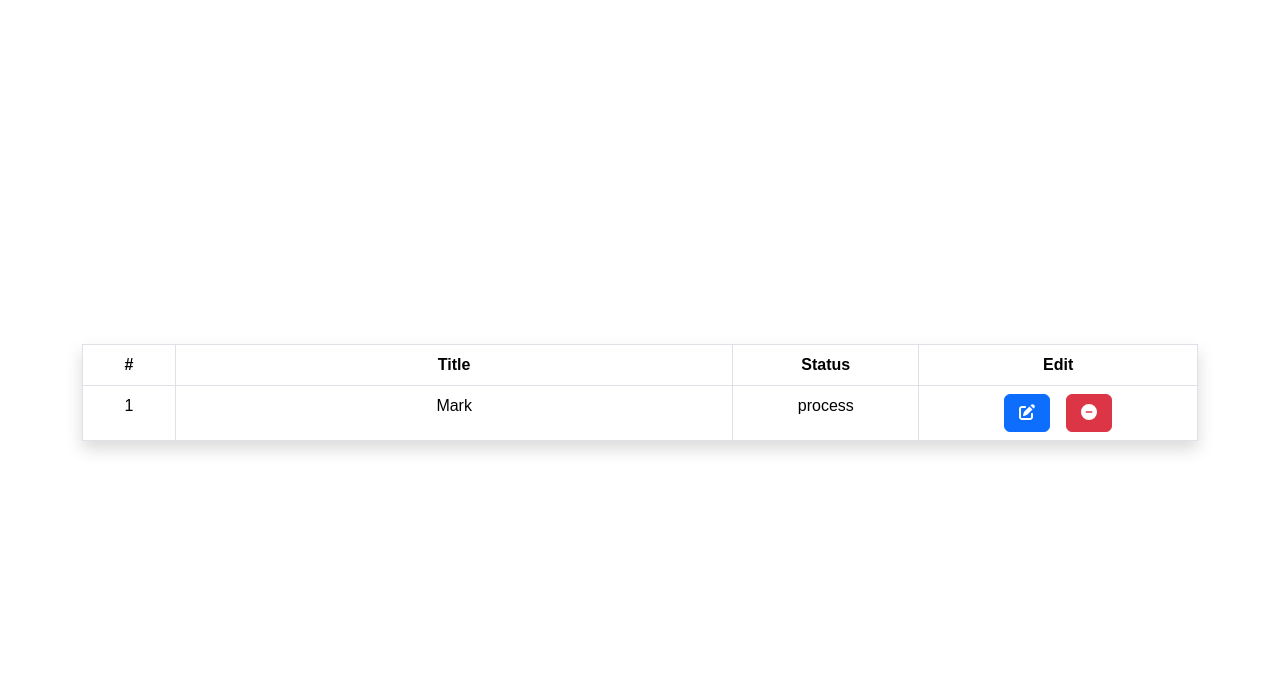
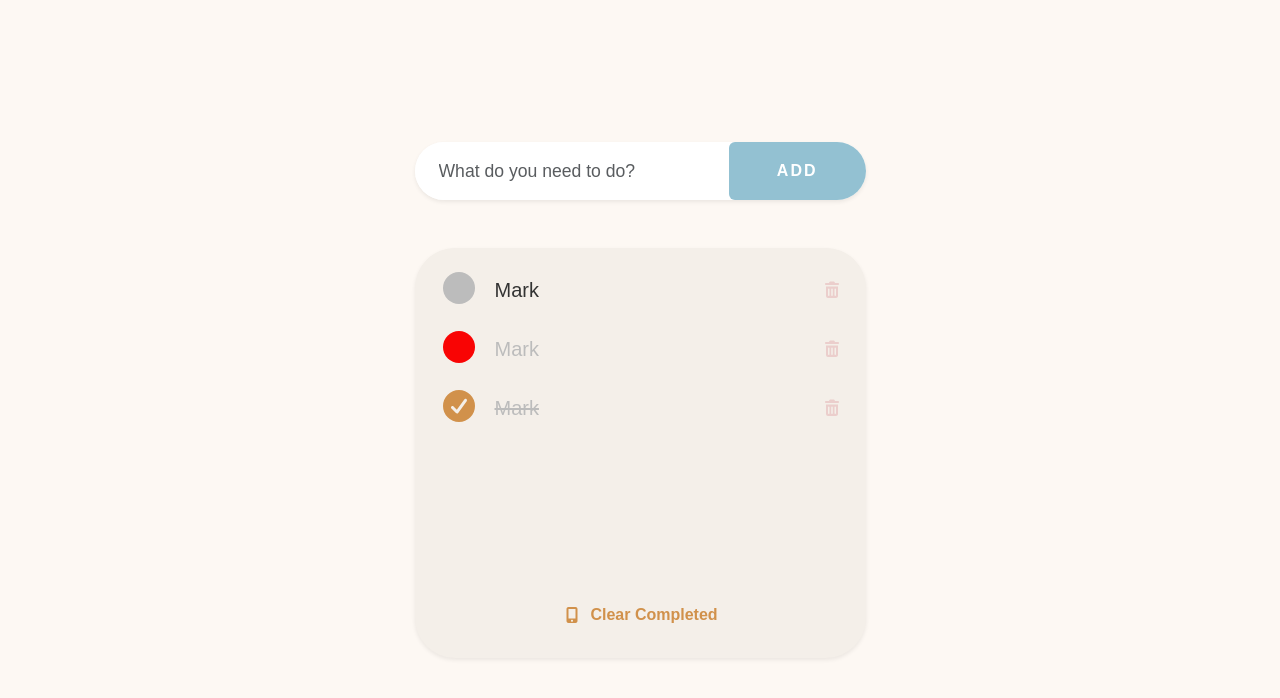
Before and after one commit to chibaobao123/ToDoList_Frontend_NextJs, a Next.js app: page / in a window 1280 px wide. Shown: the top 698 px of the page. Built offline with nearby package versions, Linux system fonts and the light colour scheme.

Commit message:
Create new Interface for Todolist

```diff
--- a/app/components/modal.tsx
+++ b/app/components/modal.tsx
@@ -4,16 +4,13 @@ import Button from "react-bootstrap/Button";
 import Modal from "react-bootstrap/Modal";
 import Form from "react-bootstrap/Form";
 import Alert from "react-bootstrap/Alert";
+import Dropdown from "react-bootstrap/Dropdown";
+import DropdownButton from "react-bootstrap/DropdownButton";
 
-export default function Modals({
-  showModal,
-  editTitle,
-  handleClose,
-}: {
-  showModal: boolean;
-  editTitle: string;
-  handleClose: () => void;
-}) {
+import { IModalProps } from "./todo";
+
+export default function Modals(props: IModalProps) {
+  const { todo, showModal, editTitle, handleClose } = props;
   return (
     <Modal show={showModal} onHide={handleClose}>
       <Modal.Header closeButton>
@@ -28,7 +25,13 @@ export default function Modals({
           <Form>
             <Form.Group className="mb-3" controlId="exampleForm.ControlInput1">
               <Form.Label>Title</Form.Label>
-              <Form.Control type="text" placeholder="ABCD......" />
+              <Form.Control type="text" defaultValue={todo.title} />
+              <Form.Label>Status</Form.Label>
+              <Form.Select defaultValue={todo.status}>
+                <option value="0">Processing</option>
+                <option value="1">Completed</option>
+                <option value="2">Cancel</option>
+              </Form.Select>
             </Form.Group>
           </Form>
         ) : (
--- a/app/components/todo.tsx
+++ b/app/components/todo.tsx
@@ -3,10 +3,29 @@ import { useState } from "react";
 import Modals from "./modal";
 
 import { FontAwesomeIcon } from "@fortawesome/react-fontawesome";
+
+import { Button, Card } from "react-bootstrap";
 import {
-  faPenToSquare,
-  faCircleMinus,
+  faCircle,
+  faCheckCircle,
+  faTrashAlt,
+  faMobileAlt,
 } from "@fortawesome/free-solid-svg-icons";
+
+// Interface for major data
+export interface ITodo {
+  id: number;
+  title: string;
+  status: number;
+}
+
+// Interface represents all the Props of the Component
+export interface IModalProps {
+  todo: ITodo;
+  showModal: boolean;
+  editTitle: string;
+  handleClose: () => void;
+}
 
 export default function Todo() {
   const [show, setShow] = useState(false);
@@ -15,9 +34,12 @@ export default function Todo() {
   const handleClose = () => setShow(false);
   const handleShow = () => setShow(true);
 
-  const handleEdit = () => {
+  const handleEdit = (list: ITodo) => {
     setEditTitle("Edited");
     handleShow();
+
+    // console.log(list);
+    setTodo(list);
   };
 
   const handleDelete = () => {
@@ -25,30 +47,116 @@ export default function Todo() {
     handleShow();
   };
 
+  const [lists, setLists] = useState([
+    { id: 1, title: "Mark", status: 0 },
+    { id: 2, title: "Mark", status: 2 },
+    { id: 3, title: "Mark", status: 1 },
+  ]);
+  const [todo, setTodo] = useState<ITodo>({ id: 0, title: "", status: 0 });
+
+  const handleUpdateTodo = () => {
+    // 1. Tạo bản sao của mảng lists để tránh mutate state trực tiếp
+    const updatedLists = lists.map((item) => {
+      if (item.id === todo.id) {
+        // 2. Nếu tìm thấy ID trùng khớp, trả về đối tượng todo đã sửa
+        return todo;
+      }
+      // 3. Nếu không phải, giữ nguyên phần tử đó
+      return item;
+    });
+
+    // 4. Cập nhật lại state lists
+    setLists(updatedLists);
+
+    // 5. Đóng modal sau khi lưu thành công
+    handleClose();
+  };
+
   return (
     <>
-      <tr>
-        <td>1</td>
-        <td>Mark</td>
-        <td>process</td>
-        <td>
-          <button
-            onClick={handleEdit}
-            type="button"
-            className="btn btn-primary mx-2"
-          >
-            <FontAwesomeIcon icon={faPenToSquare} />
-          </button>
-          <button
-            onClick={handleDelete}
-            type="button"
-            className="btn btn-danger mx-2"
-          >
-            <FontAwesomeIcon icon={faCircleMinus} />
-          </button>
-        </td>
-      </tr>
+      {/* Card Todo List */}
+      <Card
+        className="border-0 shadow-sm p-4"
+        style={{ backgroundColor: "#F4EFE9", borderRadius: "40px" }}
+      >
+        <Card.Body className="p-0">
+          <div className="todo-list" style={{ minHeight: "300px" }}>
+            {lists.map((list) => (
+              <div
+                key={list.id}
+                className="d-flex align-items-center mb-4 group cursor-pointer"
+              >
+                <></>
+                {/* Checkbox Icon */}
+                <div
+                  className="me-3"
+                  style={{ cursor: "pointer" }}
+                  onClick={() => handleEdit(list)}
+                >
+                  {list.status === 1 ? (
+                    <FontAwesomeIcon
+                      icon={faCheckCircle}
+                      size="2x"
+                      style={{ color: "#D1914B" }}
+                    />
+                  ) : list.status === 0 ? (
+                    <FontAwesomeIcon
+                      icon={faCircle}
+                      size="2x"
+                      style={{ color: "#BCBCBC" }}
+                    />
+                  ) : (
+                    <FontAwesomeIcon
+                      icon={faCircle}
+                      size="2x"
+                      style={{ color: "#f90404ff" }}
+                    />
+                  )}
+                </div>
+
+                {/* Title */}
+                <span
+                  className="flex-grow-1 fs-5"
+                  style={{
+                    color: list.status === 0 ? "#333333" : "#BCBCBC",
+                    textDecoration: list.status === 1 ? "line-through" : "none",
+                    fontWeight: "500",
+                  }}
+                  onClick={() => handleEdit(list)}
+                >
+                  {list.title}
+                </span>
+
+                {/* Trash Icon */}
+                <FontAwesomeIcon
+                  icon={faTrashAlt}
+                  style={{ color: "#E6B9B9", cursor: "pointer", opacity: 0.6 }}
+                  className="trash-hover"
+                  onClick={handleDelete}
+                />
+              </div>
+            ))}
+          </div>
+
+          {/* Clear Completed Button */}
+          <div className="text-center mt-4">
+            <Button
+              variant="link"
+              className="text-decoration-none fw-bold d-flex align-items-center justify-content-center mx-auto"
+              style={{ color: "#D1914B" }}
+            >
+              <FontAwesomeIcon
+                icon={faMobileAlt}
+                className="me-2 rotate-180"
+                style={{ transform: "rotate(180deg)" }}
+              />
+              Clear Completed
+            </Button>
+          </div>
+        </Card.Body>
+      </Card>
       <Modals
+        todo={todo}
         showModal={show}
         editTitle={editTitle}
         handleClose={handleClose}
--- a/app/page.tsx
+++ b/app/page.tsx
@@ -5,22 +5,48 @@ import "@fortawesome/fontawesome-svg-core/styles.css";
 import { config } from "@fortawesome/fontawesome-svg-core";
 config.autoAddCss = false; // Ngăn Font Awesome tự thêm CSS vì đã import ở trên
 
+import { Container, Row, Col, Form, Button } from "react-bootstrap";
+
 export default function Home() {
   return (
-    <div className="container d-flex justify-content-center align-items-center vh-100">
-      <table className="table border table-bordered shadow text-center">
-        <thead>
-          <tr>
-            <th className="col-1">#</th>
-            <th className="col-6">Title</th>
-            <th className="col-2">Status</th>
-            <th className="col-3">Edit</th>
-          </tr>
-        </thead>
-        <tbody>
-          <Todo />
-        </tbody>
-      </table>
-    </div>
+    <>
+      <div
+        style={{
+          backgroundColor: "#FDF8F3",
+          minHeight: "100vh",
+          display: "flex",
+          alignItems: "center",
+        }}
+      >
+        <Container>
+          <Row className="justify-content-center">
+            <Col md={6} lg={5}>
+              {/* Thanh Input ADD */}
+              <div
+                className="d-flex mb-5 shadow-sm"
+                style={{
+                  borderRadius: "50px",
+                  overflow: "hidden",
+                  backgroundColor: "#fff",
+                }}
+              >
+                <Form.Control
+                  placeholder="What do you need to do?"
+                  className="border-0 px-4 py-3 shadow-none"
+                  style={{ fontSize: "1.1rem", color: "#666" }}
+                />
+                <Button
+                  className="border-0 px-5 fw-bold"
+                  style={{ backgroundColor: "#93C1D2", letterSpacing: "2px" }}
+                >
+                  ADD
+                </Button>
+              </div>
+              <Todo />
+            </Col>
+          </Row>
+        </Container>
+      </div>
+    </>
   );
 }
```
